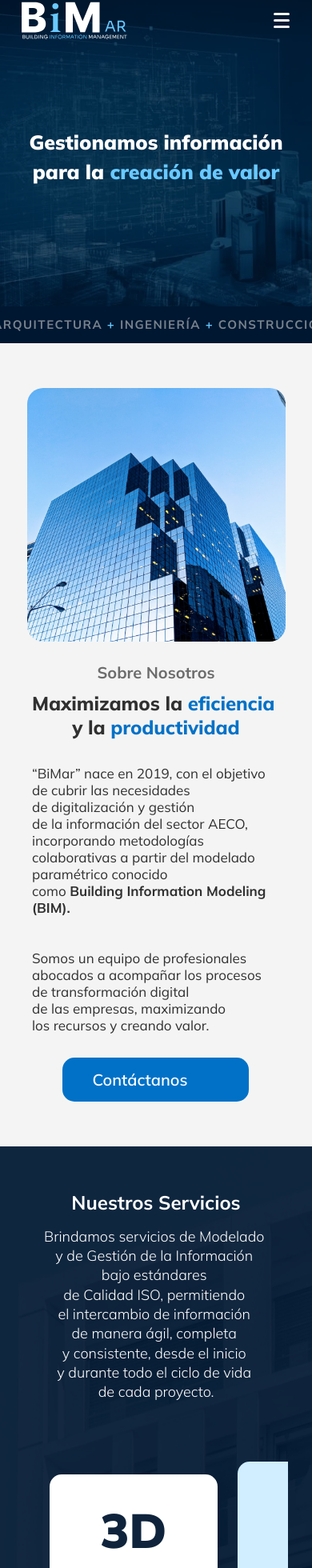
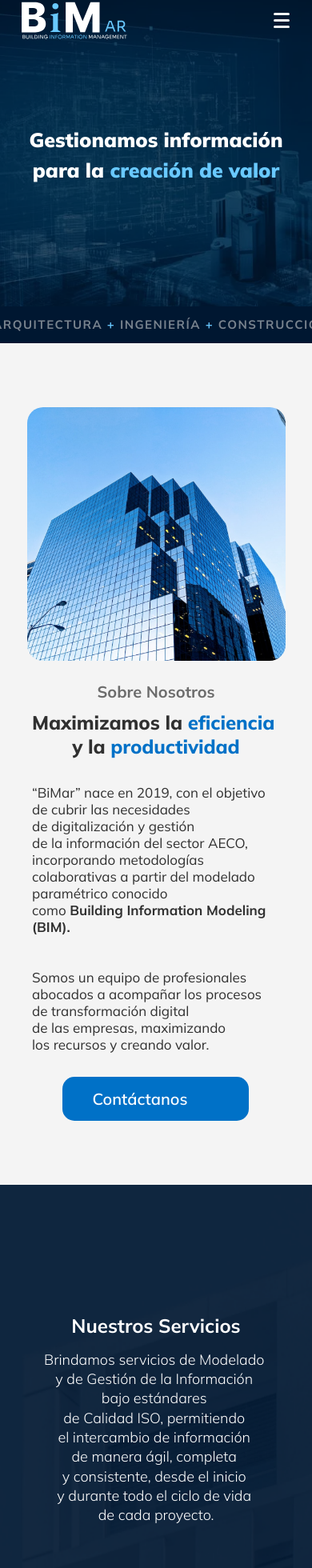
Before and after one commit to escuderoemanuel/bim-ar, a React (Vite) app: page / in a window 390 px wide. Shown: the part 22-1982 px from the top of the page at 80% size. Built offline with nearby package versions, Linux system fonts and the light colour scheme; some icons are missing.

Commit message:
Cambio offset en elementos Link

```diff
--- a/src/components/Body/Inicio/Inicio.css
+++ b/src/components/Body/Inicio/Inicio.css
@@ -53,7 +53,7 @@
   .inicio {
     height: 451px;
     background-position: 50%;
-    padding-top: 95px;
+    padding-top: 90px;
   }
 
   .inicioContainer {
--- a/src/components/Body/Nosotros/Nosotros.css
+++ b/src/components/Body/Nosotros/Nosotros.css
@@ -130,7 +130,7 @@ i {
 
 @media screen and (max-width: 920px) {
   .nosotros {
-    padding: 70px;
+    padding: 80px;
   }
 
   .nosotrosContainer {
@@ -173,7 +173,7 @@ i {
 
 @media screen and (max-width: 768px) {
   .nosotros {
-    padding: 3.5rem 1rem;
+    padding: 80px 1rem;
   }
 
   .nosotrosContainer {
--- a/src/components/Body/Servicios/Servicios.css
+++ b/src/components/Body/Servicios/Servicios.css
@@ -146,7 +146,7 @@
 
 @media screen and (max-width: 920px) {
   .servicios {
-    padding: 70px;
+    padding: 80px;
   }
 
   .serviciosText {
@@ -172,7 +172,7 @@
 
 @media screen and (max-width: 768px) {
   .servicios {
-    padding: 30px;
+    padding: 80px;
   }
   .serviciosText h2 {
     font-size: 30px;
@@ -190,7 +190,7 @@
 
 @media screen and (max-width: 600px) {
   .serviciosText {
-    padding: 1.5rem 0.5rem;
+    padding: 80px 0.5rem;
     margin-bottom: 0rem;
     line-height: 1.35;
   }
```
Also changed, not shown: 2 other files (tests, documents, lock files or other folders).
